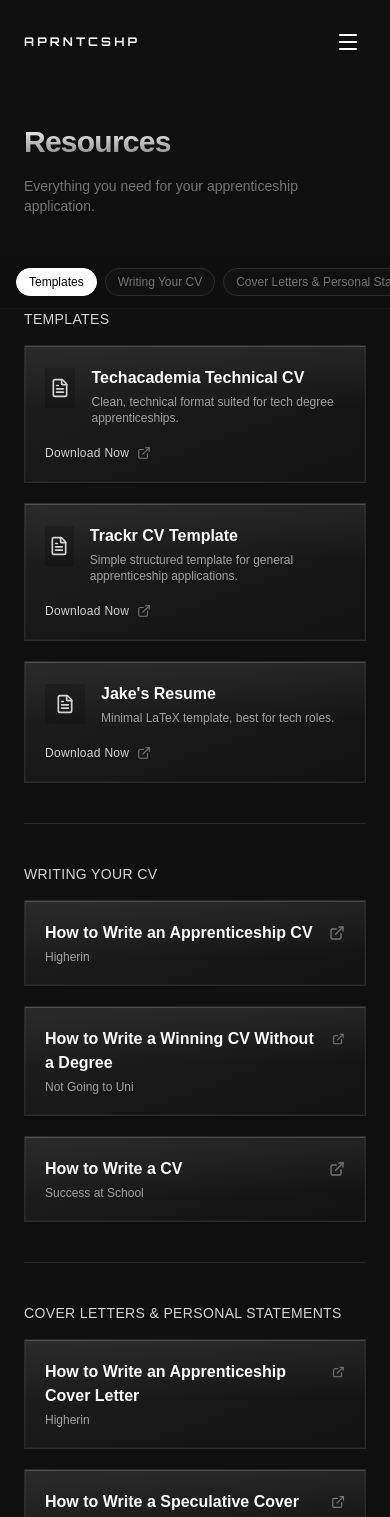
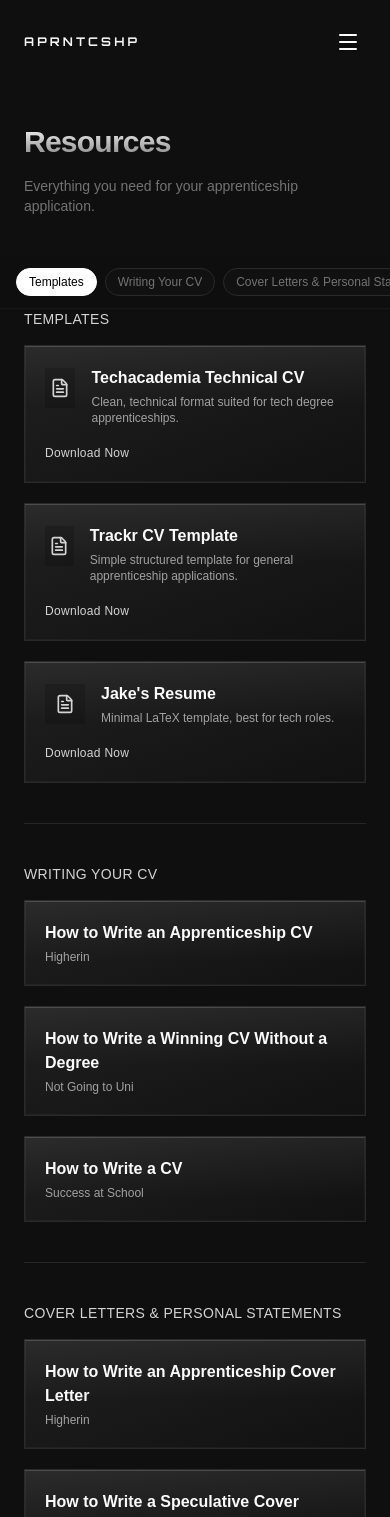
Before and after one commit to NishantBrahmbhatt/aprntcshp, a Next.js app: page /cv-resources in a window 390 px wide. Shown: the top 1517 px of the page. Built offline with nearby package versions, Linux system fonts and the light colour scheme.

Commit message:
Hidden external link icons on mobile since the entire card is already tappable

```diff
--- a/app/communities/page.tsx
+++ b/app/communities/page.tsx
@@ -266,7 +266,7 @@ function CommunitiesGrid({ searchTerm }: { searchTerm: string }) {
               </div>
             </div>
             <ExternalLink
-              className="mt-1 h-4 w-4 text-neutral-500 group-hover:text-neutral-300"
+              className="hidden md:block mt-1 h-4 w-4 text-neutral-500 group-hover:text-neutral-300"
               aria-hidden="true"
             />
           </a>
--- a/app/cv-resources/page.tsx
+++ b/app/cv-resources/page.tsx
@@ -237,7 +237,7 @@ function DownloadCard({
           className="inline-flex items-center gap-2 text-xs font-medium text-neutral-300 hover:text-neutral-100 tracking-wide transition-colors"
         >
           Download Now
-          <ExternalLink className="h-3.5 w-3.5 text-neutral-500" aria-hidden="true" />
+          <ExternalLink className="hidden md:block h-3.5 w-3.5 text-neutral-500" aria-hidden="true" />
         </a>
       </div>
     </div>
@@ -264,7 +264,7 @@ function LinkCard({
         <h3 className="text-base font-semibold text-neutral-50">{title}</h3>
         <p className="text-xs text-neutral-400">{source}</p>
       </div>
-      <ExternalLink className="mt-1 h-4 w-4 text-neutral-500 group-hover:text-neutral-300" aria-hidden="true" />
+      <ExternalLink className="hidden md:block mt-1 h-4 w-4 text-neutral-500 group-hover:text-neutral-300" aria-hidden="true" />
     </a>
   );
 }
--- a/app/find-apprenticeships/page.tsx
+++ b/app/find-apprenticeships/page.tsx
@@ -149,7 +149,7 @@ function LinkCard({
         <p className="pt-2 text-xs text-neutral-400">{description}</p>
       </div>
       <ExternalLink
-        className="mt-1 h-4 w-4 text-neutral-500 group-hover:text-neutral-300"
+        className="hidden md:block mt-1 h-4 w-4 text-neutral-500 group-hover:text-neutral-300"
         aria-hidden="true"
       />
     </a>
--- a/app/organisations/page.tsx
+++ b/app/organisations/page.tsx
@@ -273,7 +273,7 @@ function OrganisationsGrid({ searchTerm }: { searchTerm: string }) {
               </div>
             </div>
             <ExternalLink
-              className="mt-1 h-4 w-4 text-neutral-500 group-hover:text-neutral-300"
+              className="hidden md:block mt-1 h-4 w-4 text-neutral-500 group-hover:text-neutral-300"
               aria-hidden="true"
             />
           </a>
```
